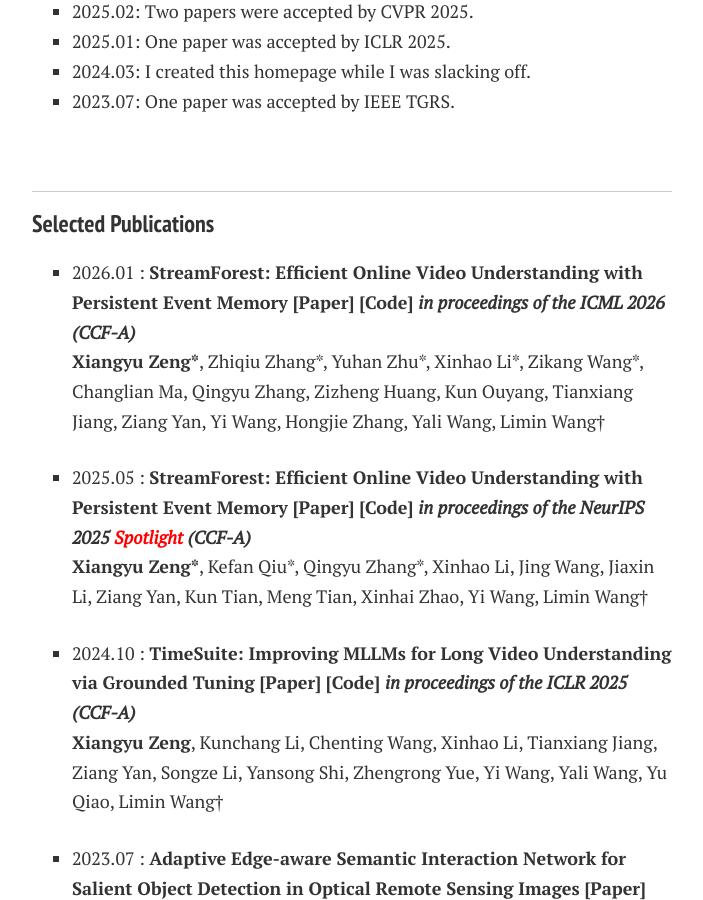
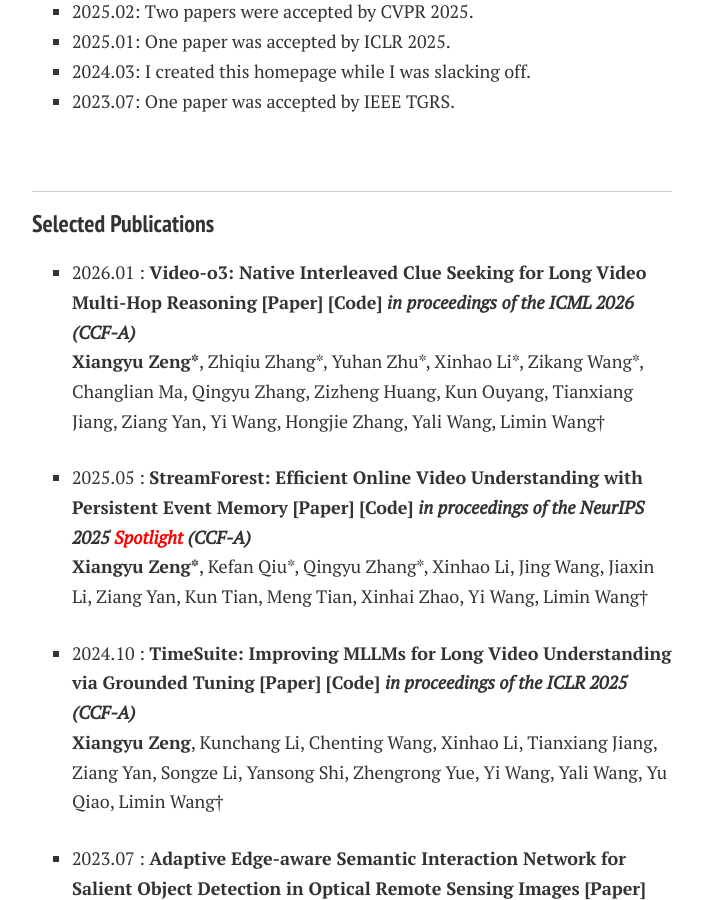
Before and after one commit to LanXingXuan/LanXingXuan.github.io, a Jekyll site: the page built from index.md, in a window 1280 px wide and 900 px high, scrolled down 898 px. Shown: the whole window, without its empty margins (288-991 px from the left). Built offline with Jekyll 4.4.1, drawn with Linux system fonts in a browser that asks for light colours; nearby versions of some CDN libraries; comment, search, counter and statistics services are not loaded; a style sheet for code colours, icons or effects is not loaded.

Commit message:
Update publication details in index.md

```diff
--- a/index.md
+++ b/index.md
@@ -43,7 +43,7 @@ My research interests are centered on multimedia processing, particularly in the
 
 ### Selected Publications
 
-- 2026.01 : **StreamForest: Efficient Online Video Understanding with Persistent Event Memory [[Paper]](https://arxiv.org/abs/2601.23224) [[Code]](https://github.com/MCG-NJU/Video-o3) *in proceedings of the ICML 2026 (CCF-A)*** <br>
+- 2026.01 : **Video-o3: Native Interleaved Clue Seeking for Long Video Multi-Hop Reasoning [[Paper]](https://arxiv.org/abs/2601.23224) [[Code]](https://github.com/MCG-NJU/Video-o3) *in proceedings of the ICML 2026 (CCF-A)*** <br>
 **Xiangyu Zeng\***, Zhiqiu Zhang\*, Yuhan Zhu\*, Xinhao Li\*, Zikang Wang\*, Changlian Ma, Qingyu Zhang, Zizheng Huang, Kun Ouyang, Tianxiang Jiang, Ziang Yan, Yi Wang, Hongjie Zhang, Yali Wang, Limin Wang†
 
 - 2025.05 : **StreamForest: Efficient Online Video Understanding with Persistent Event Memory [[Paper]](https://arxiv.org/pdf/2509.24871) [[Code]](https://github.com/MCG-NJU/StreamForest) *in proceedings of the NeurIPS 2025 <span style="color:red">Spotlight</span> (CCF-A)*** <br>
```
